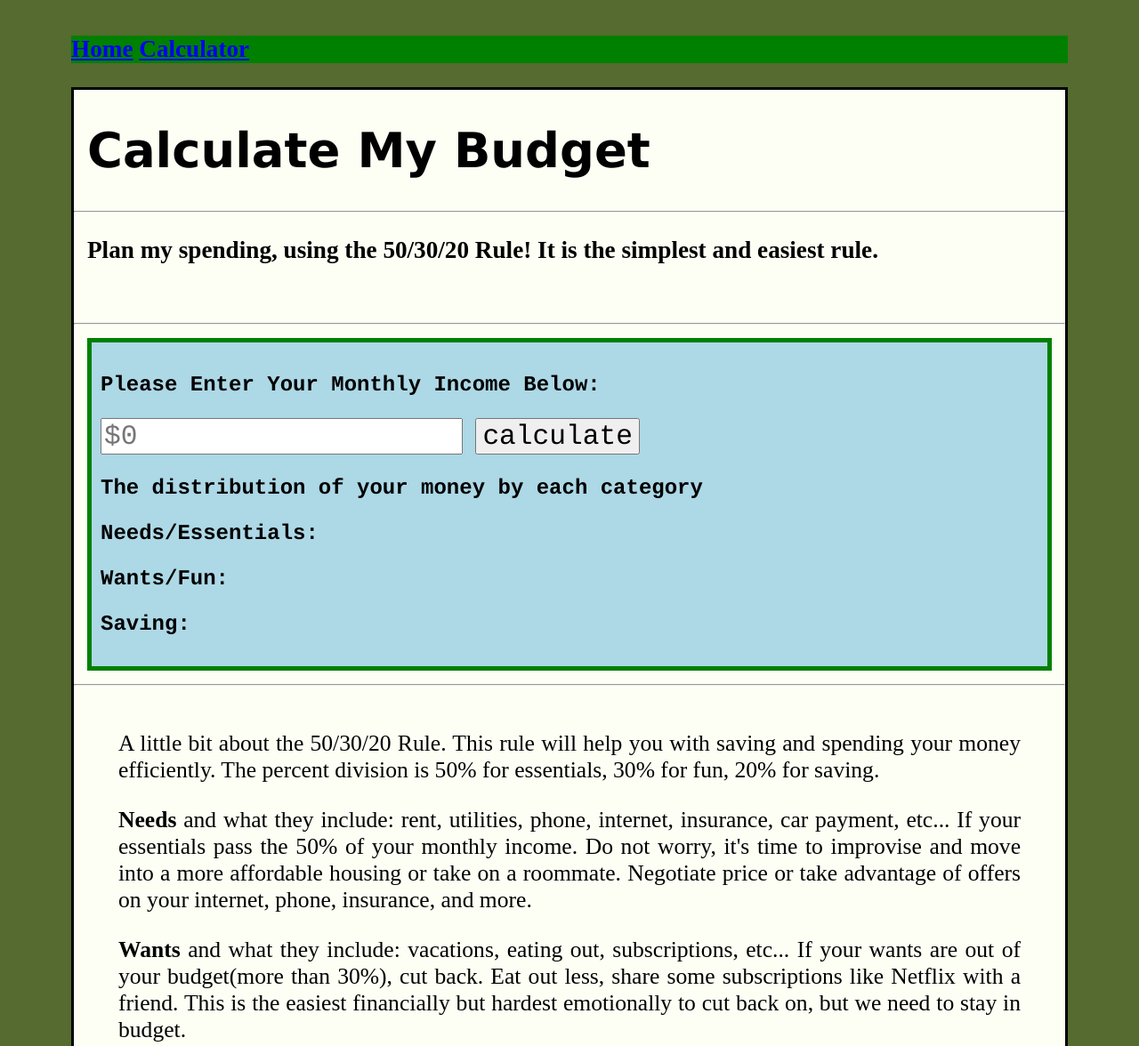
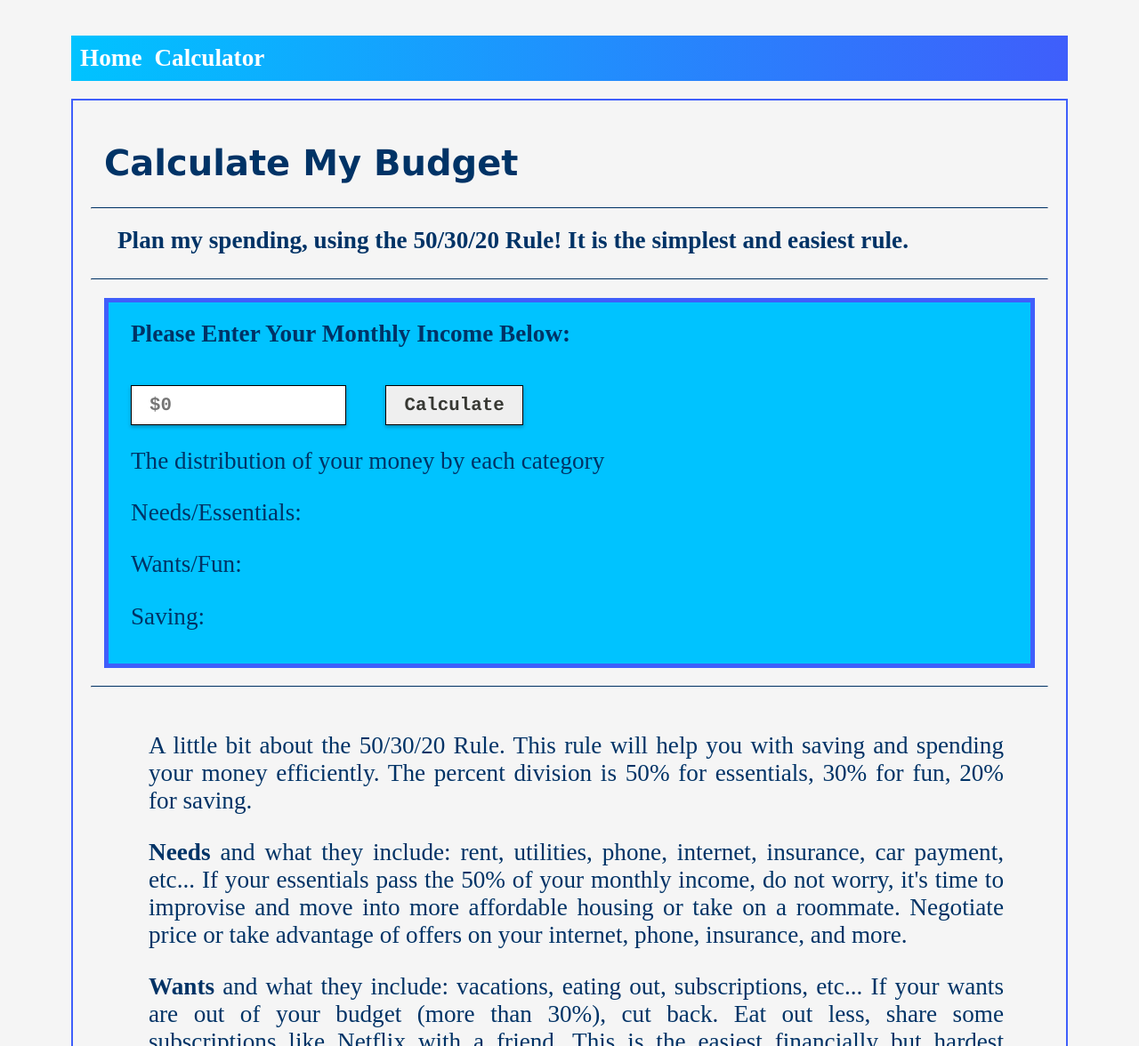
Before and after one commit to IcramDoku/Simply, a plain HTML site: page budgetCalculator.html in a window 1280 px wide. Shown: the part 40-1216 px from the top of the page at 89% size. Drawn offline with Linux system fonts and the light colour scheme.

Commit message:
Update budgetCalculator.html

```diff
--- a/budgetCalculator.html
+++ b/budgetCalculator.html
@@ -5,36 +5,81 @@
 	<style>
 	#gradient1 {
 		height: 800px;
-	background-color: #556B2F;
+		background-color: #F5F5F5;
 		margin: 80px;
+	}
+
+	.header {
+		background: linear-gradient(to right, #00c3ff, #3f5efb);
+		padding: 10px;
+	}
+
+	.header a {
+		color: #fff;
+		font-weight: bolder;
+		font-size: 170%;
+		text-decoration: none;
+		margin-right: 10px;
+	}
+    .header a:hover {
+        color: #cfd8dc;
+    }
+
+	.container {
+		border-style: solid;
+		border-width: 2px;
+		border-color: #3f5efb;
+		background: #f5f5f5;
+		padding: 20px;
+		margin-top: 20px;
+	}
+
+	h1 {
+		color: #003366;
+		font-family: Verdana, sans-serif;
+		font-size: 2.5rem;
+		margin-left: 15px;
+	}
+
+	p {
+		color: #003366;
+		font-family: serif;
+		font-size: 1.7rem;
+		margin-left: 15px;
+		margin-top: 10px;
+		text-align: justify;
+	}
+
+	hr {
+		border-top: 1px solid #003366;
+		margin: 20px 0;
 	}
 	</style>
   </head>
-  <body id= "gradient1">
-    <p style="background:green; font-weight:bolder; font-size: 170%;">
+  <body id="gradient1">
+    <div class="header">
       <a href="index.html">Home</a>
       <a href="budgetcalculator.html">Calculator</a>
-    </p>
-	<div style="border-style:solid; background: #FDFFF5;">
-	<div style="color:black; font-family: verdana; font-size: 170%; margin-left:15px;">
-	<h1>Calculate My Budget</h1>
+    </div>
+	<div class="container">
+		<h1 style="color: #003366;">Calculate My Budget</h1>
+		<hr>
+
+		<div style="color: #003366; font-family: serif; font-size: 1.7rem; margin-left: 15px;">
+			<p><b>Plan my spending, using the 50/30/20 Rule! It is the simplest and                     easiest rule.</b></p>
 		</div>
 		<hr>
 
-	<div style="color:black; font-family: serif; font-size: 170%; margin-left:15px;">
-    <p><b>Plan my spending, using the
-	50/30/20 Rule! It is the simplest and easiest rule.</b></p><br>
-	</div>
-	<hr>
+		<div style="color: #003366; background-color: #00c3ff; width: full; padding: 10px; border: 5px solid #3f5efb; margin: 15px; font-family: courier; font-size: 1.5rem;">
 
-	<div style="color:black; background-color: lightblue; width:full;
-	padding:10px; border:5px solid green; margin:15px; font-family: courier;
-  font-size: 150%;">
-    <p><b>Please Enter Your Monthly Income Below:</p>
-    <input style="font-family:courier; font-size:130%;" type="number"
-	min = "0" step="1" name="price" placeholder="$0" id="myIncome">
-    <input style="font-family:courier; font-size:130%; font:bold;" type="button"
-	onClick="functionBy()" Value="calculate">
+			<p><b>Please Enter Your Monthly Income Below:</b></p>
+
+			<input type="number" min="0" step="1" name="price" placeholder="$0"                        id="myIncome" style="font-family: courier; font-size: 1.3rem; font-weight:                 bold; border: 1px solid #000; padding: 10px 20px; cursor: pointer; box-shadow:             0 2px 4px rgba(0, 0, 0, 0.3); transform: translateY(0); transition: all 0.3s               ease; margin: 15px; width: 200px; color: #585955" >
+
+
+
+            <input type="button" onClick="functionBy()" value="Calculate"       style="font-family: courier; font-size: 1.3rem; font-weight: bold; border: 1px solid #000; padding: 10px 20px; cursor: pointer; box-shadow: 0 2px 4px rgba(0, 0, 0, 0.3); transform: translateY(0); transition: all 0.3s ease; margin: 15px; color: #373833">
+
 			<p>The distribution of your money by each category</p>
 			<p id="essentials">Needs/Essentials: </p>
 			<p id="fun">Wants/Fun: </p>
@@ -45,8 +90,7 @@
 					//code to make it two decimal places
 					essential = income * .50;
 					essentials = essential.toFixed(2);
-      document.getElementById("essentials").innerHTML = "Needs/Essentials: $"
-	  + essentials;
+					document.getElementById("essentials").innerHTML = "Needs/Essentials: $" + essentials;
 					//code to make it two decimal places
 					fun = income * .30;
 					wants = fun.toFixed(2);
@@ -56,29 +100,30 @@
 					savings = save.toFixed(2);
 					document.getElementById("saving").innerHTML = "Saving: $" + savings;
 				}
-    </script></b>
+			</script>
 		</div>
 		<hr>
 
-	<div style="color:black; font-family: serif; font-size: 160%; margin: 50px;
-	text-align: justify;">
+		<div style="color: #003366; font-family: serif; font-size: 1.6rem; margin: 50px; text-align: justify;">
 			<p>A little bit about the 50/30/20 Rule. This rule will help you with saving
-	and spending your money efficiently. The percent division is 50% for essentials,
-	30% for fun, 20% for saving.<p>
+                and spending your money efficiently. The percent division is 50% for
+                essentials, 30% for fun, 20% for saving.</p>
 
-	<P><b>Needs</b> and what they include: rent, utilities, phone, internet, insurance,
-	car payment, etc... If your essentials pass the 50% of your monthly income. Do not
-	worry, it's time to improvise and move into a more affordable housing or take on a
-	roommate. Negotiate price or take advantage of offers on your internet, phone,
-	insurance, and more.</p>
+			<p><b>Needs</b> and what they include: rent, utilities, phone, internet,
+            insurance, car payment, etc... If your essentials pass the 50% of your monthly
+            income, do not worry, it's time to improvise and move into more affordable
+            housing or take on a roommate. Negotiate price or take advantage of offers on
+            your internet, phone, insurance, and more.</p>
 
-	<p><b>Wants</b> and what they include: vacations, eating out, subscriptions, etc...
-	If your wants are out of your budget(more than 30%), cut back. Eat out less, share
-	some subscriptions like Netflix with a friend. This is the easiest financially but
-	hardest emotionally to cut back on, but we need to stay in budget.</p>
+			<p><b>Wants</b> and what they include: vacations, eating out, subscriptions,
+            etc... If your wants are out of your budget (more than 30%), cut back. Eat
+            out less, share some subscriptions like Netflix with a friend. This is the
+            easiest financially but hardest emotionally to cut back on, but we need to
+            stay in budget.</p>
 
-	<p><b>Saving</b> needs to be 20% of your income. But as you get older, and your income
-	increase invest a lot more into savings. Your older self will thank you!</p>
+			<p><b>Saving</b> needs to be 20% of your income. But as you get older, and
+            your income increases, invest a lot more into savings. Your older self will
+            thank you!</p>
 		</div>
 	</div>
   </body>
```
Lines whose indentation alone changed are shown as unchanged.
